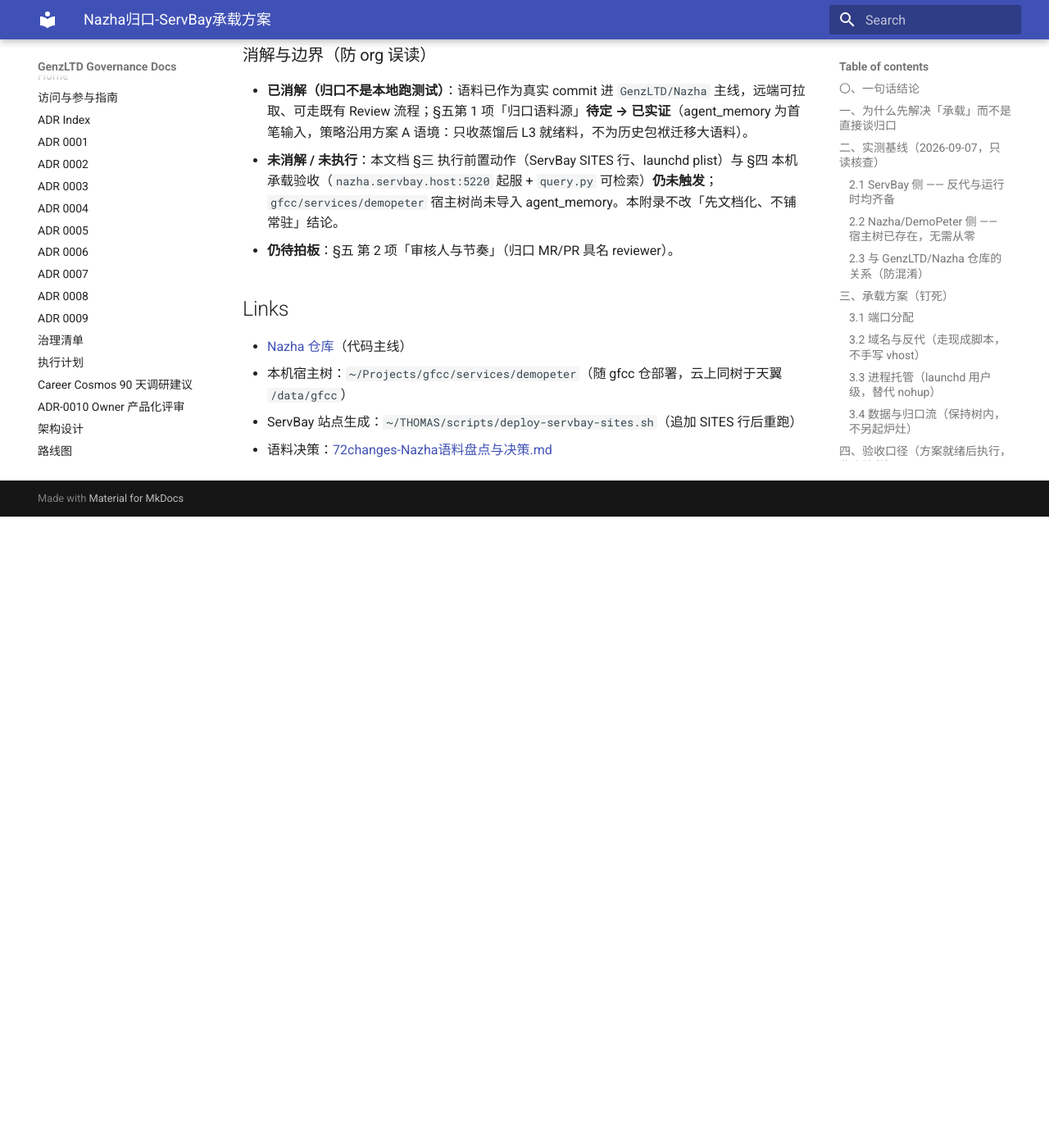
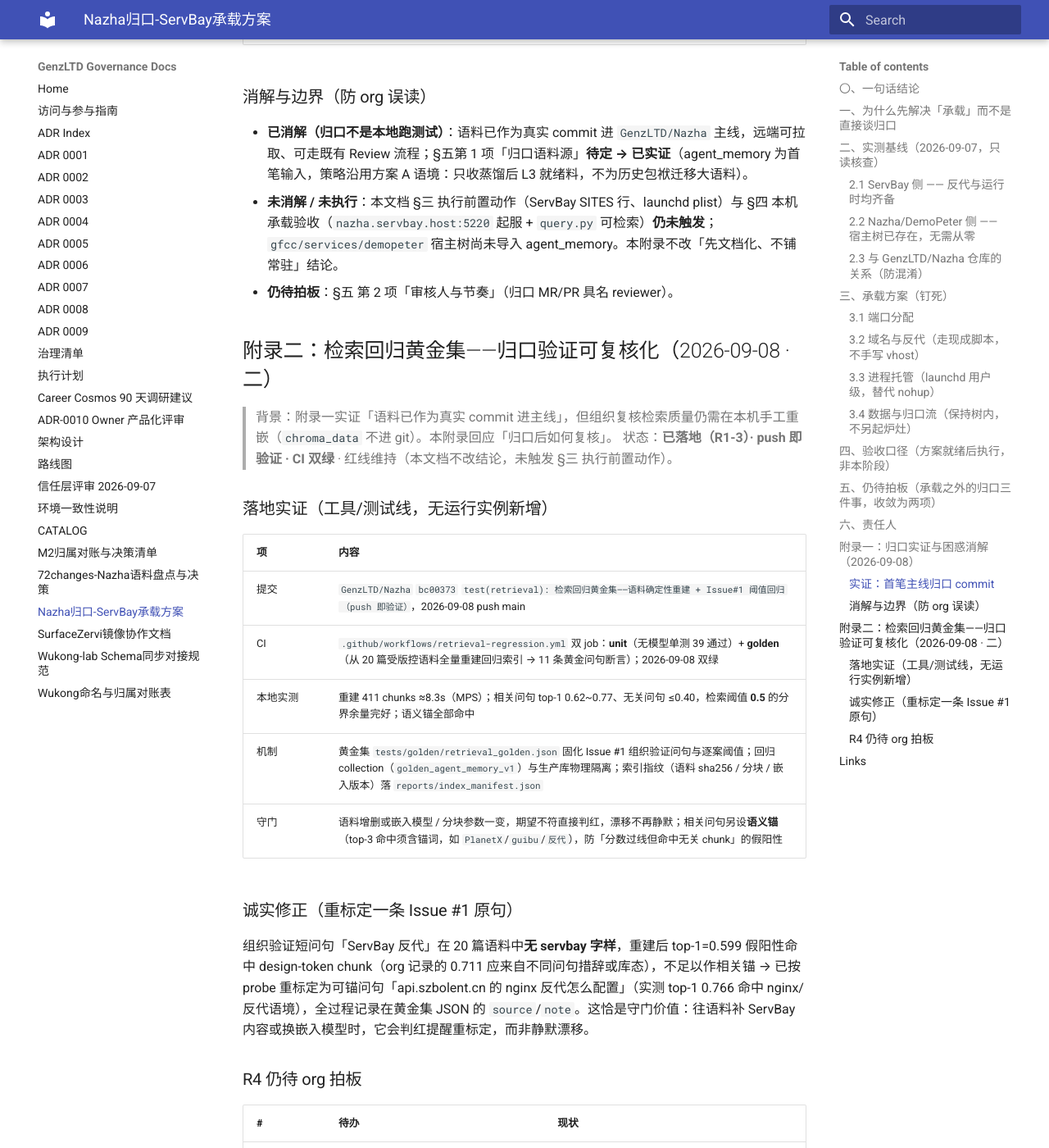
Before and after one commit to GenzLTD/docs, an MkDocs documentation site: the page built from docs/Nazha归口-ServBay承载方案.md, in a window 1280 px wide and 1400 px high, scrolled down 5508 px. Shown: the whole window at 82% size. Built offline with MkDocs 1.6.1 and Material for MkDocs 9.7.7, drawn with Linux system fonts in a browser that asks for light colours; before the commit the page ends 6138 px from its top, so only the background shows below that; some of the changed text lies outside the part shown.

Commit message:
docs(nazha): 承载方案补检索回归黄金集实证(bc00373,CI双绿);附录一/二重编号;README 索引状态同步

```diff
--- a/docs/Nazha归口-ServBay承载方案.md
+++ b/docs/Nazha归口-ServBay承载方案.md
@@ -1,7 +1,8 @@
 # Nazha 归口 · 本机 ServBay 承载方案
 
 > 状态：**方案已钉死（2026-09-07）· 只文档化、不铺常驻** · 决策：org owner（szpeter2026）
-> 更新（2026-09-08）：首笔主线归口实证 `GenzLTD/Nazha 095efc5`（agent_memory 语料）回应「归口＝本地跑测试」质疑；§五第 1 项转「已实证」。详见文末附录。
+> 更新（2026-09-08）：首笔主线归口实证 `GenzLTD/Nazha 095efc5`（agent_memory 语料）回应「归口＝本地跑测试」质疑；§五第 1 项转「已实证」。详见文末附录一。
+> 更新（2026-09-08 · 二）：检索回归黄金集落地（`GenzLTD/Nazha bc00373`，CI 双绿）——从受版控语料确定性重建 + Issue #1 固化问句断言，把「组织复核只能手工重嵌」变「push 即验证」。详见文末附录二。
 > 对象：Nazha/DemoPeter 知识库归口的**本机承载宿主**，先于「归口流程/语料源/审核」三件事落地
 > 前文关联：[72changes-Nazha语料盘点与决策.md](./72changes-Nazha语料盘点与决策.md)（语料侧，方案 A 已拍板）
 
@@ -176,7 +177,7 @@
 - **拍板**：org owner（szpeter2026）——先文档化、不铺常驻。
 - **执行前置动作**（进入执行阶段时才做）：追加 `deploy-servbay-sites.sh` SITES 行 → 写 launchd plist → 按第四节验收。
 
-## 附录：归口实证与困惑消解（2026-09-08）
+## 附录一：归口实证与困惑消解（2026-09-08）
 
 > 本附录回应 §一 被质疑项「像是在安排本地跑测试」，并据首笔主线归口实证更新 §五 第 1 项。决策：org owner（szpeter2026）。
 
@@ -196,6 +197,33 @@
 - **未消解 / 未执行**：本文档 §三 执行前置动作（ServBay SITES 行、launchd plist）与 §四 本机承载验收（`nazha.servbay.host:5220` 起服 + `query.py` 可检索）**仍未触发**；`gfcc/services/demopeter` 宿主树尚未导入 agent_memory。本附录不改「先文档化、不铺常驻」结论。
 - **仍待拍板**：§五 第 2 项「审核人与节奏」（归口 MR/PR 具名 reviewer）。
 
+## 附录二：检索回归黄金集——归口验证可复核化（2026-09-08 · 二）
+
+> 背景：附录一实证「语料已作为真实 commit 进主线」，但组织复核检索质量仍需在本机手工重嵌（`chroma_data` 不进 git）。本附录回应「归口后如何复核」。
+> 状态：**已落地（R1-3）· push 即验证 · CI 双绿** · 红线维持（本文档不改结论，未触发 §三 执行前置动作）。
+
+### 落地实证（工具/测试线，无运行实例新增）
+
+| 项 | 内容 |
+|---|---|
+| 提交 | `GenzLTD/Nazha` `bc00373` `test(retrieval): 检索回归黄金集——语料确定性重建 + Issue#1 阈值回归（push 即验证）`，2026-09-08 push main |
+| CI | `.github/workflows/retrieval-regression.yml` 双 job：**unit**（无模型单测 39 通过）+ **golden**（从 20 篇受版控语料全量重建回归索引 → 11 条黄金问句断言）；2026-09-08 双绿 |
+| 本地实测 | 重建 411 chunks ≈8.3s（MPS）；相关问句 top-1 0.62~0.77、无关问句 ≤0.40，检索阈值 **0.5** 的分界余量完好；语义锚全部命中 |
+| 机制 | 黄金集 `tests/golden/retrieval_golden.json` 固化 Issue #1 组织验证问句与逐案阈值；回归 collection（`golden_agent_memory_v1`）与生产库物理隔离；索引指纹（语料 sha256 / 分块 / 嵌入版本）落 `reports/index_manifest.json` |
+| 守门 | 语料增删或嵌入模型 / 分块参数一变，期望不符直接判红，漂移不再静默；相关问句另设**语义锚**（top-3 命中须含锚词，如 `PlanetX`/`guibu`/`反代`），防「分数过线但命中无关 chunk」的假阳性 |
+
+### 诚实修正（重标定一条 Issue #1 原句）
+
+组织验证短问句「ServBay 反代」在 20 篇语料中**无 servbay 字样**，重建后 top-1=0.599 假阳性命中 design-token chunk（org 记录的 0.711 应来自不同问句措辞或库态），不足以作相关锚 → 已按 probe 重标定为可锚问句「api.szbolent.cn 的 nginx 反代怎么配置」（实测 top-1 0.766 命中 nginx/反代语境），全过程记录在黄金集 JSON 的 `source`/`note`。这恰是守门价值：往语料补 ServBay 内容或换嵌入模型时，它会判红提醒重标定，而非静默漂移。
+
+### R4 仍待 org 拍板
+
+| # | 待办 | 现状 |
+|---|---|---|
+| 1 | Issue #1「检索阈值标定验证」复核 0.5 后 close | 验证数值已沉淀 repo（`vector_store.py` docstring + `retrieval_golden.json`），close 动作在 org issue 系统执行 |
+| 2 | §五 第 2 项：归口语料 MR/PR 具名 reviewer | 仍空 |
+| 3 | `gfcc/services/demopeter` 宿主树（5220）导入 agent_memory 与**双树同脚本一致性** | 未执行（承接 R2，随 §三/§四 执行前置动作一起排期） |
+
 ## Links
 
 - [Nazha 仓库](https://github.com/GenzLTD/Nazha)（代码主线）
```
Also changed, not shown: docs/README.md (+1 -1 lines).
